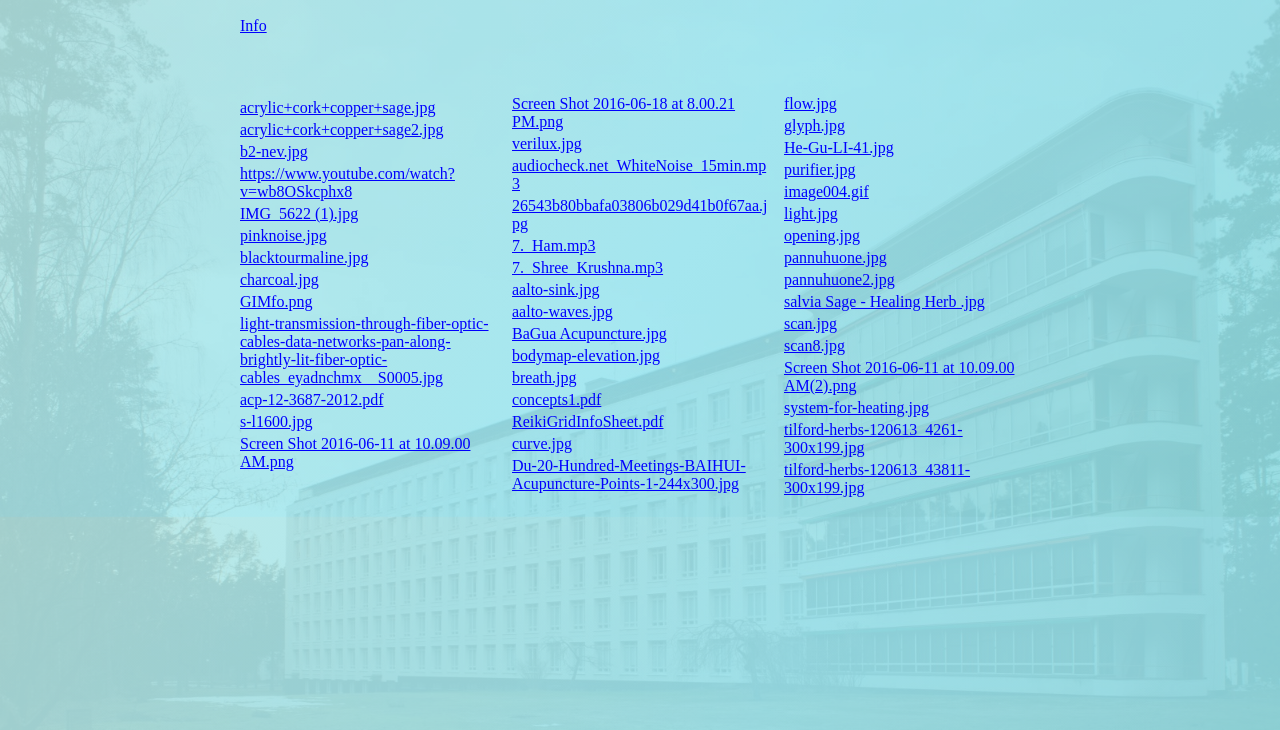
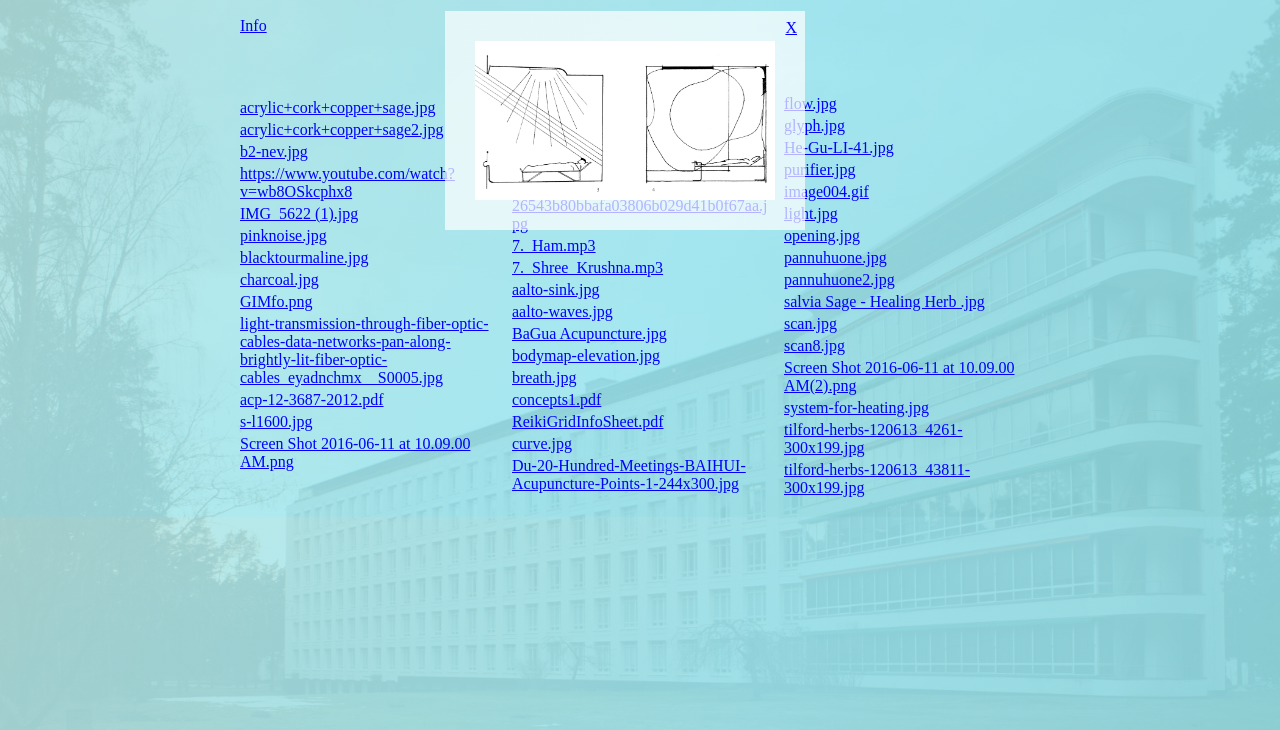
Before and after one commit to oskarradon/paimio, a website: page index.html in a window 1280 px wide. Both pictures are taken after a click on the link "scan.jpg". Shown: the part 70-800 px from the top of the page. Drawn offline with nearby package versions, Linux system fonts and the light colour scheme.

Commit message:
Fix scan popup

```diff
--- a/index.html
+++ b/index.html
@@ -270,6 +270,11 @@
         <img src="assets/img/Screen Shot 2016-06-11 at 10.09.00 AM(2).png" alt="">
       </div>
 
+      <div class="popup scan">
+        <a title="" class="x scan">X</a>
+        <img src="assets/img/scan.jpg" alt="">
+      </div>
+
       <div class="popup scan8">
         <a title="" class="x scan8">X</a>
         <img src="assets/img/scan8.jpg" alt="">
--- a/scss/_popup.scss
+++ b/scss/_popup.scss
@@ -9,11 +9,12 @@
     margin: 30px 24px 24px 26px;
   }
   .x {
-    float: right;
-    margin: 8px;
+    position: absolute;
+    right: 8px;
+    top: 8px;
   }
   img, iframe, audio {
-    margin: 30px 0 24px 26px;
+    margin: 30px 30px 26px;
   }
   img {
     max-width: 300px;
```
Also changed, not shown: css/styles.css.
